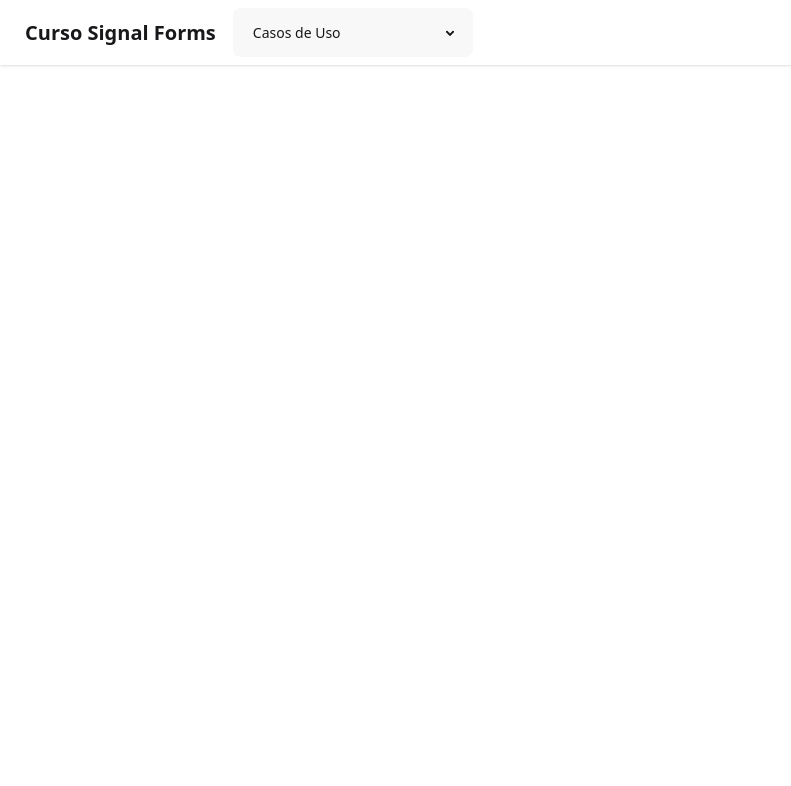
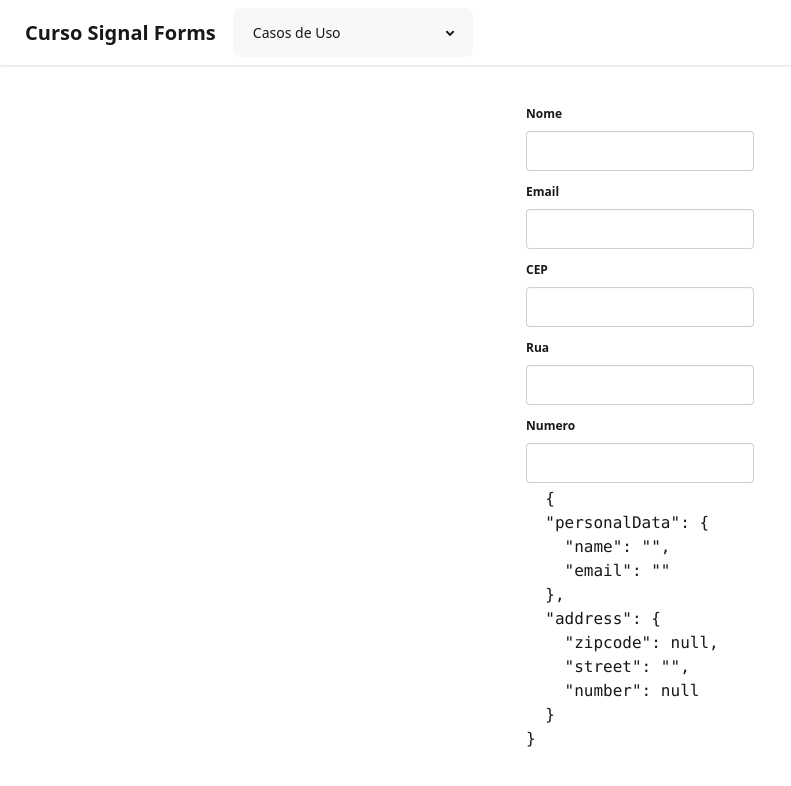
Before and after one commit to lodovikoa/curso-signal-forms, an Angular app: page /3-sub-forms in a window 1280 px wide. Before the commit this address led to /. Shown: the top 786 px of the page, without its empty margins (0-791 px from the left). Built offline with nearby package versions, Linux system fonts and the light colour scheme.

Commit message:
feat: aula

```diff
--- a/src/app/app.routes.ts
+++ b/src/app/app.routes.ts
@@ -1,8 +1,10 @@
 import { Routes } from '@angular/router';
 import { SimplesForm } from './features/1.simple-form/simples-form.component';
 import { NativeFields } from './features/2.native-fields/native-fields.component';
+import { SubForms } from './features/3.sub-forms/sub-forms.component';
 
 export const routes: Routes = [
   { path: '1-simple-form', component:SimplesForm },
   { path: '2-native-fields', component:NativeFields },
+  { path: '3-sub-forms', component:SubForms }
 ];
--- /dev/null
+++ b/src/app/features/3.sub-forms/sub-forms.component.html
@@ -0,0 +1,29 @@
+<fieldset class="fieldset">
+  <legend id="name-legend" class="fieldset-legend">Nome</legend>
+  <input aria-labelledby="name-legend" type="text" class="input"n [formField]="form1.personalData.name">
+</fieldset>
+
+<fieldset class="fieldset">
+  <legend id="email-legend" class="fieldset-legend">Email</legend>
+  <input aria-labelledby="email-legend" type="email" class="input"n [formField]="form1.personalData.email">
+</fieldset>
+
+<fieldset class="fieldset">
+  <legend id="zipcode-legend" class="fieldset-legend">CEP</legend>
+  <input aria-labelledby="zipcode-legend" type="number" class="input"n [formField]="form1.address.zipcode">
+</fieldset>
+
+<fieldset class="fieldset">
+  <legend id="street-legend" class="fieldset-legend">Rua</legend>
+  <input aria-labelledby="street-legend" type="text" class="input"n [formField]="form1.address.street">
+</fieldset>
+
+<fieldset class="fieldset">
+  <legend id="number-legend" class="fieldset-legend">Numero</legend>
+  <input aria-labelledby="number-legend" type="number" class="input"n [formField]="form1.address.number">
+</fieldset>
+
+
+<pre>
+  {{ form1().value() | json }}
+</pre>
--- /dev/null
+++ b/src/app/features/3.sub-forms/sub-forms.component.ts
@@ -0,0 +1,39 @@
+import { JsonPipe } from '@angular/common';
+import { ChangeDetectionStrategy, Component, signal } from '@angular/core';
+import { form, FormField } from '@angular/forms/signals';
+
+interface FormModel {
+  personalData: {
+    name: string;
+    email: string;
+  },
+  address: {
+    zipcode: null;
+    street: string;
+    number: null;
+  }
+}
+
+@Component({
+  selector: 'app-sub-forms',
+  imports: [FormField, JsonPipe],
+  templateUrl: './sub-forms.component.html',
+  styleUrl: './sub-forms.component.css',
+  changeDetection: ChangeDetectionStrategy.OnPush,
+})
+export class SubForms {
+
+  protected formModel = signal<FormModel>({
+    personalData: {
+      name: '',
+      email: ''
+    },
+    address: {
+      zipcode: null,
+      street: '',
+      number: null
+    }
+  })
+
+  protected form1 = form(this.formModel)
+}
```
Also changed, not shown: src/app/features/3.sub-forms/sub-forms.component.css (added).
